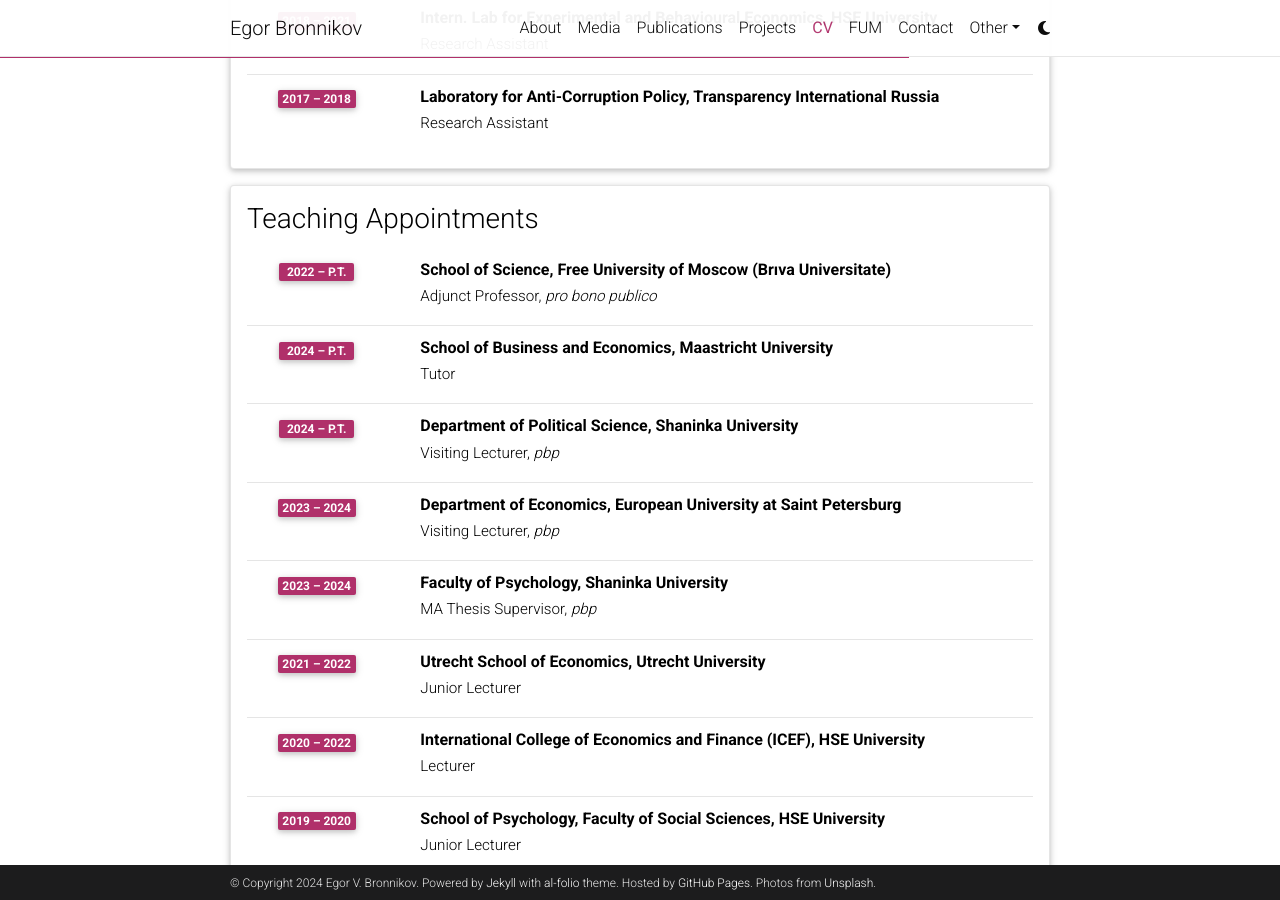
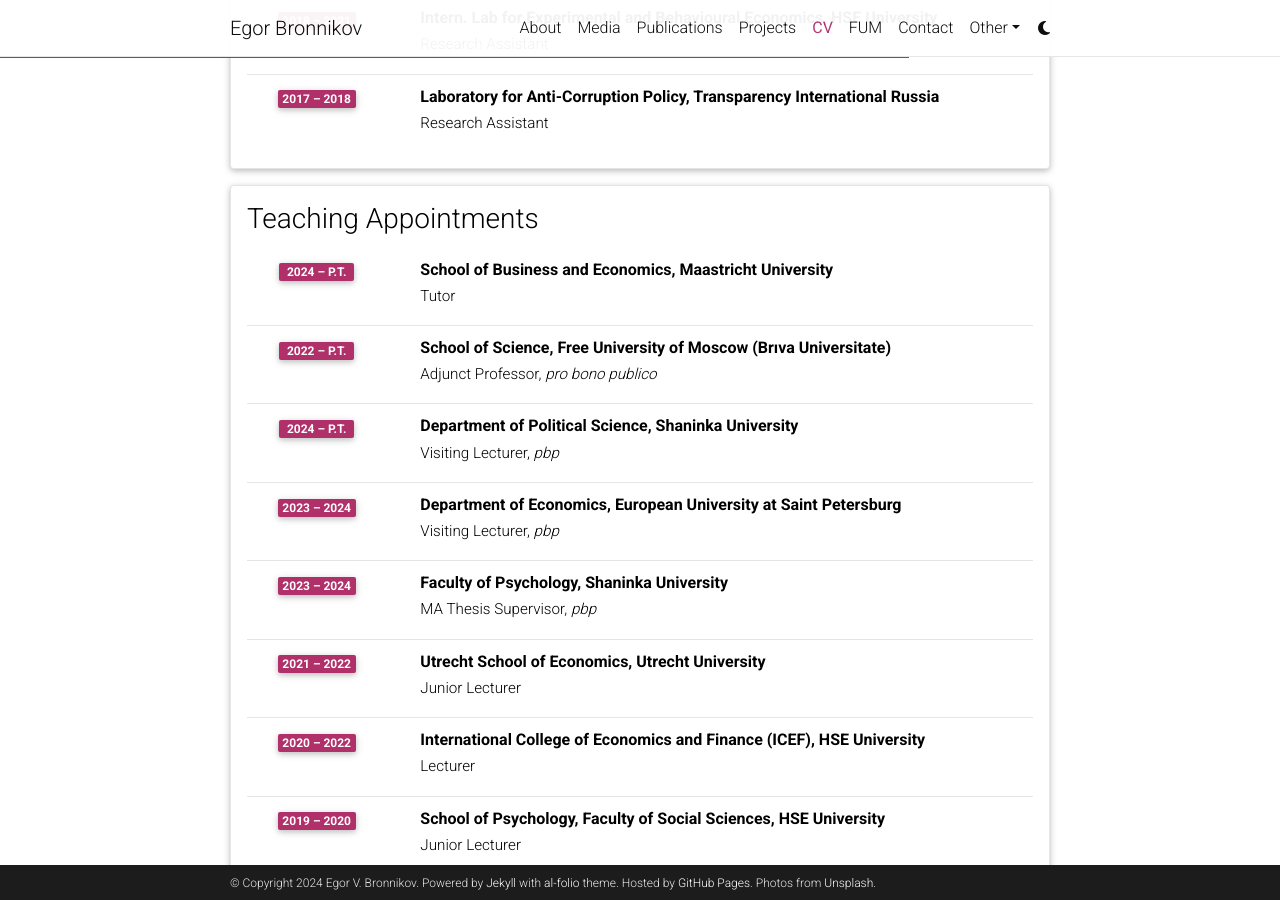
Before and after one commit to egorbronnikov/egorbronnikov.github.io, a Jekyll site: the page built from _pages/cv.md, in a window 1280 px wide and 900 px high, scrolled down 2022 px. Built offline with Jekyll 4.4.1, drawn with Linux system fonts in a browser that asks for light colours; comment, search, counter and statistics services are not loaded; a style sheet for code colours, icons or effects is not loaded; some of the changed lines change nothing that is shown.

Commit message:
Update cv.yml

```diff
--- a/_data/cv.yml
+++ b/_data/cv.yml
@@ -78,12 +78,12 @@
 - title: Teaching Appointments
   type: time_table
   contents:
+    - title: School of Business and Economics, Maastricht University
+      institution: Tutor
+      year: 2024 – p.t.
     - title: School of Science, Free University of Moscow (Brıva Universitate)
       institution: Adjunct Professor, <i>pro bono publico</i>
       year: 2022 – p.t.
-    - title: School of Business and Economics, Maastricht University
-      institution: Tutor
-      year: 2024 – p.t.
     - title: Department of Political Science, Shaninka University
       institution: Visiting Lecturer, <i>pbp</i>
       year: 2024 – p.t.
```
